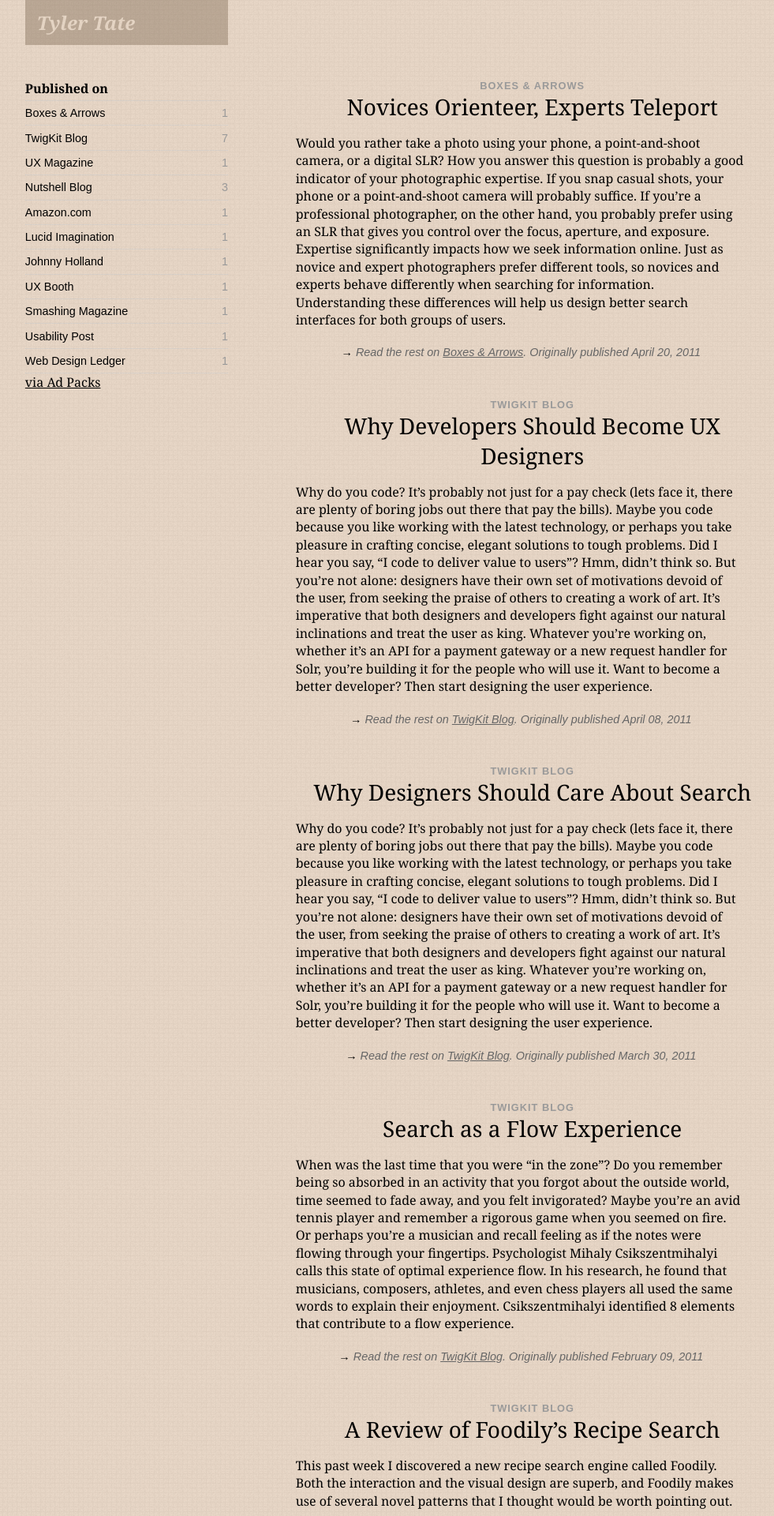
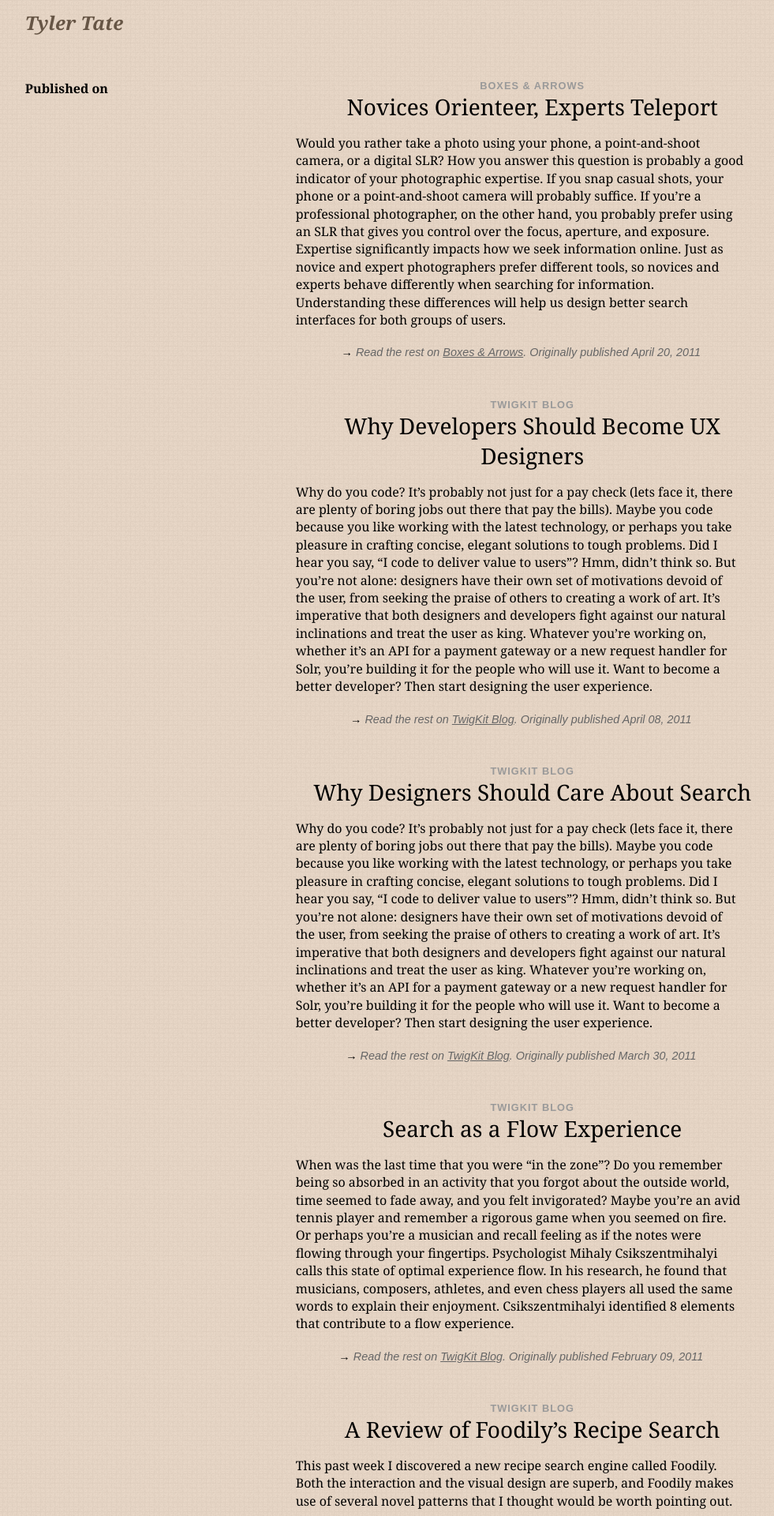
Before and after one commit to SeriouslyInc/tylertate, a Jekyll site: the page built from index.html, in a window 1280 px wide. Shown: the top 1920 px of the page at 79% size, without its empty margins (51-1032 px from the left). Built offline with Jekyll 4.4.1, drawn with Linux system fonts in a browser that asks for light colours; nearby versions of some CDN libraries.

Commit message:
Removing sidebar:

```diff
--- a/index.html
+++ b/index.html
@@ -7,9 +7,9 @@ bodyId: home
 <section id="writing">
 	<aside>
 		<h4>Published on</h4>
-		<ul id="publisher"></ul>
+		<ul style="display: none;" id="publisher"></ul>
 
-		<div class="ad">
+		<div style="display: none;" class="ad">
 			<!-- AdPacks.com Zone Code -->
 			<div id="bsap_1259205" class="bsarocks bsap_25779f8aebf23dd2e6c5b30743833cb3"></div>
 			<a href="http://adpacks.com" id="bsap_aplink">via Ad Packs</a>
--- a/resources/css/main.css
+++ b/resources/css/main.css
@@ -54,18 +54,7 @@ header#top h1 {
   padding: 0.5em 0;
   font-size: 1.5em;
   font-style: italic;
-  color: #e4d4c2;
-  background-color: #634d36;
-  opacity: 0.33;
-  filter: alpha "(opacity = 0.33)";
-  -webkit-transition: opacity 0.2s ease-out;
-}
-header#top h1 span {
-  padding-left: 15px;
-}
-header#top h1:hover {
-  opacity: 0.5;
-  filter: alpha "(opacity = 0.5)";
+  color: #665545;
 }
 header#top p#tagline {
   display: inline;
```
Also changed, not shown: resources/css/main.less (+1 -14 lines).
